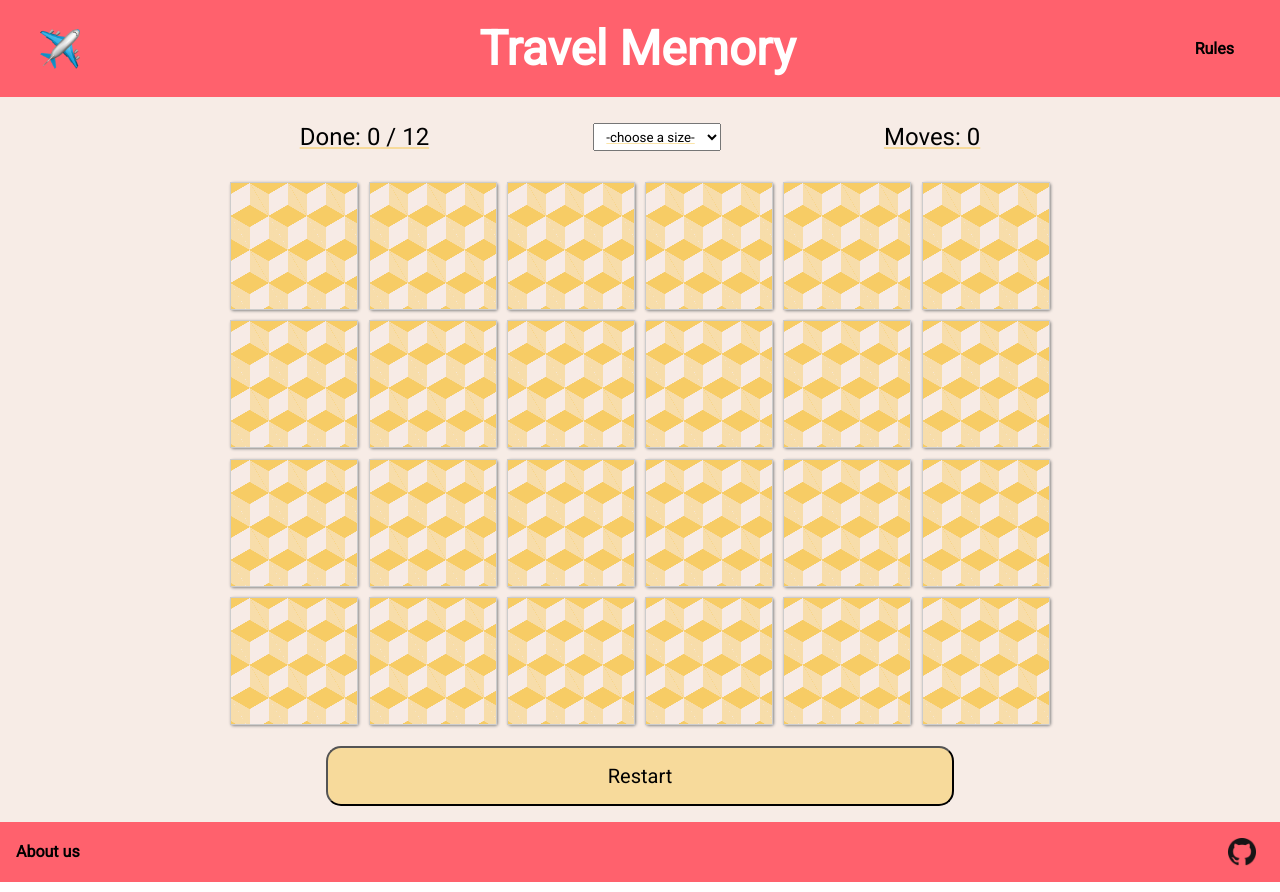
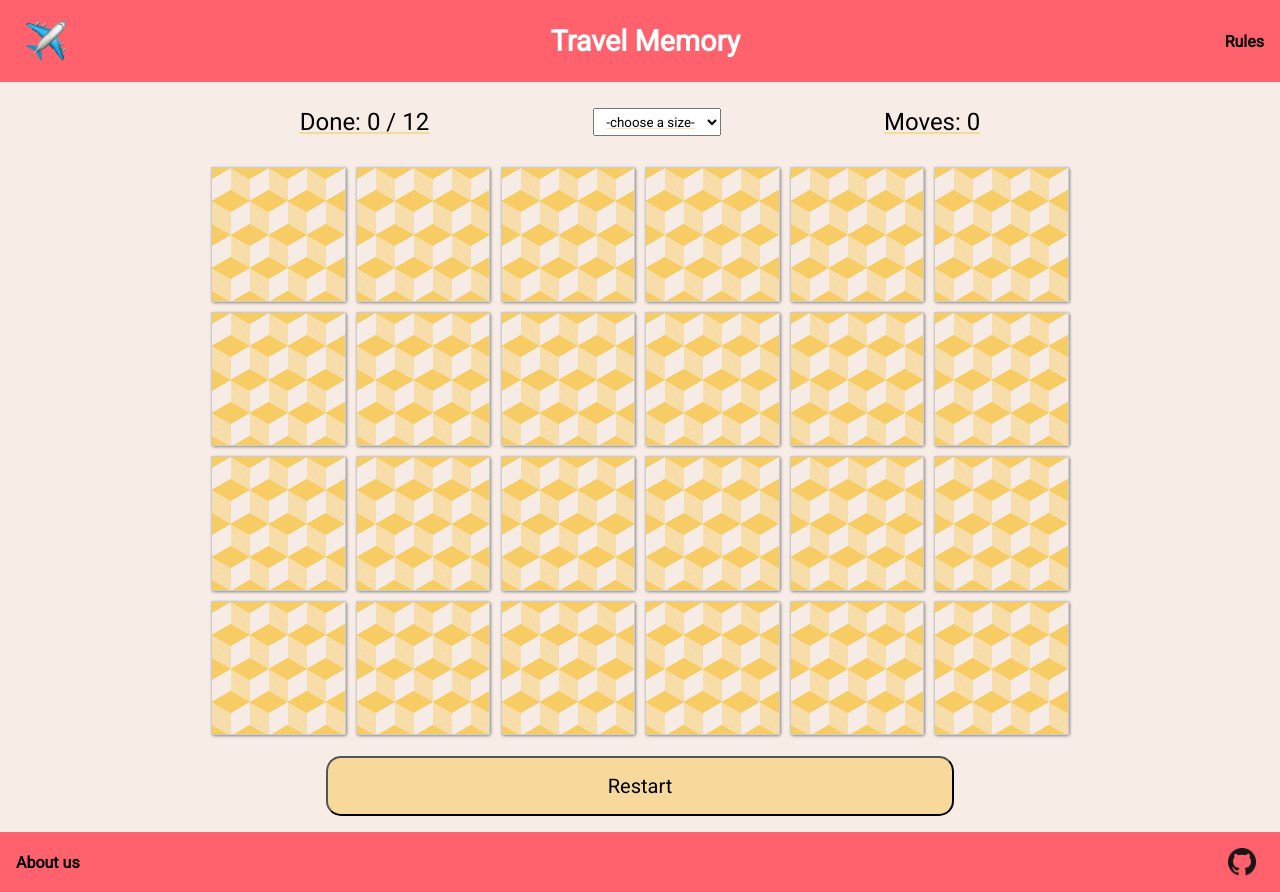
Before and after one commit to Hackathon-december-2022/Travel-memory-game, a React (Create React App) app: page / in a window 1280 px wide. Built offline with nearby package versions, Linux system fonts and the light colour scheme.

Commit message:
styling cards responsive with size memory

```diff
--- a/src/components/Card/Card.jsx
+++ b/src/components/Card/Card.jsx
@@ -12,6 +12,7 @@
   setPrevIndex,
   solvedMemories,
   flippedCards,
+  memorySize,
 }) {
   const [flip, setFlip] = useState(false);
   useEffect(() => {
@@ -19,6 +20,7 @@
     // eslint-disable-next-line
   }, [flippedCards]);
 
+  console.log("MEMORYSIZE", memorySize);
   function handleClick() {
     if (prevIndex !== index) {
       if (!solvedMemories.includes(index)) {
@@ -32,7 +34,10 @@
     }
   }
   return (
-    <div className={styles.card} onClick={handleClick}>
+    <div
+      className={memorySize > 11 ? `${styles.card}` : `${styles.cardx8}`}
+      onClick={handleClick}
+    >
       <div
         className={
           flip
--- a/src/components/Card/card.module.css
+++ b/src/components/Card/card.module.css
@@ -1,4 +1,5 @@
-.card {
+.card,
+.cardx8 {
   display: inline-block;
   width: 22vw;
   aspect-ratio: 1/1;
@@ -8,7 +9,8 @@
   box-shadow: 1px 1px 3px #888888;
 }
 
-.card:hover {
+.card:hover,
+.cardx8:hover {
   box-shadow: 1px 1px 5px black;
 }
 
@@ -103,7 +105,17 @@
 
 @media screen and (min-width: 800px) {
   .card {
-    width: 10vw;
+    width: 15%;
+    margin: 0.4vw;
+  }
+  .cardx8 {
+    display: inline-block;
+    aspect-ratio: 1/1;
+    margin: 1vw;
+    border-radius: 3px;
+    cursor: pointer;
+    box-shadow: 1px 1px 3px #888888;
+    width: 22%;
     margin: 0.4vw;
   }
 }
--- a/src/components/Navbar/navbar.module.css
+++ b/src/components/Navbar/navbar.module.css
@@ -5,7 +5,7 @@
   align-items: center;
   width: 100%;
   background-color: var(--fourth-color);
-  padding: 20px 30px;
+  padding: 16px;
 }
 
 .rules {
@@ -13,7 +13,6 @@
   color: black;
   display: flex;
   align-items: center;
-  padding-right: 1rem;
   font-weight: bold;
 }
 
@@ -23,5 +22,5 @@
 
 .headline {
   color: white;
-  font-size: 3rem;
+  font-size: 1.8rem;
 }
--- a/src/components/memoryBoard/MemoryBoard.jsx
+++ b/src/components/memoryBoard/MemoryBoard.jsx
@@ -127,6 +127,7 @@
             setPrevIndex={setPrevIndex}
             solvedMemories={solvedMemories}
             flippedCards={flippedCards}
+            memorySize={memorySize}
           />
         ))}
       </div>
--- a/src/components/memoryBoard/memory.module.css
+++ b/src/components/memoryBoard/memory.module.css
@@ -8,6 +8,7 @@
   flex-wrap: wrap;
   justify-content: center;
   align-items: center;
+  width: 100%;
 }
 .points {
   padding: 26px;
```
